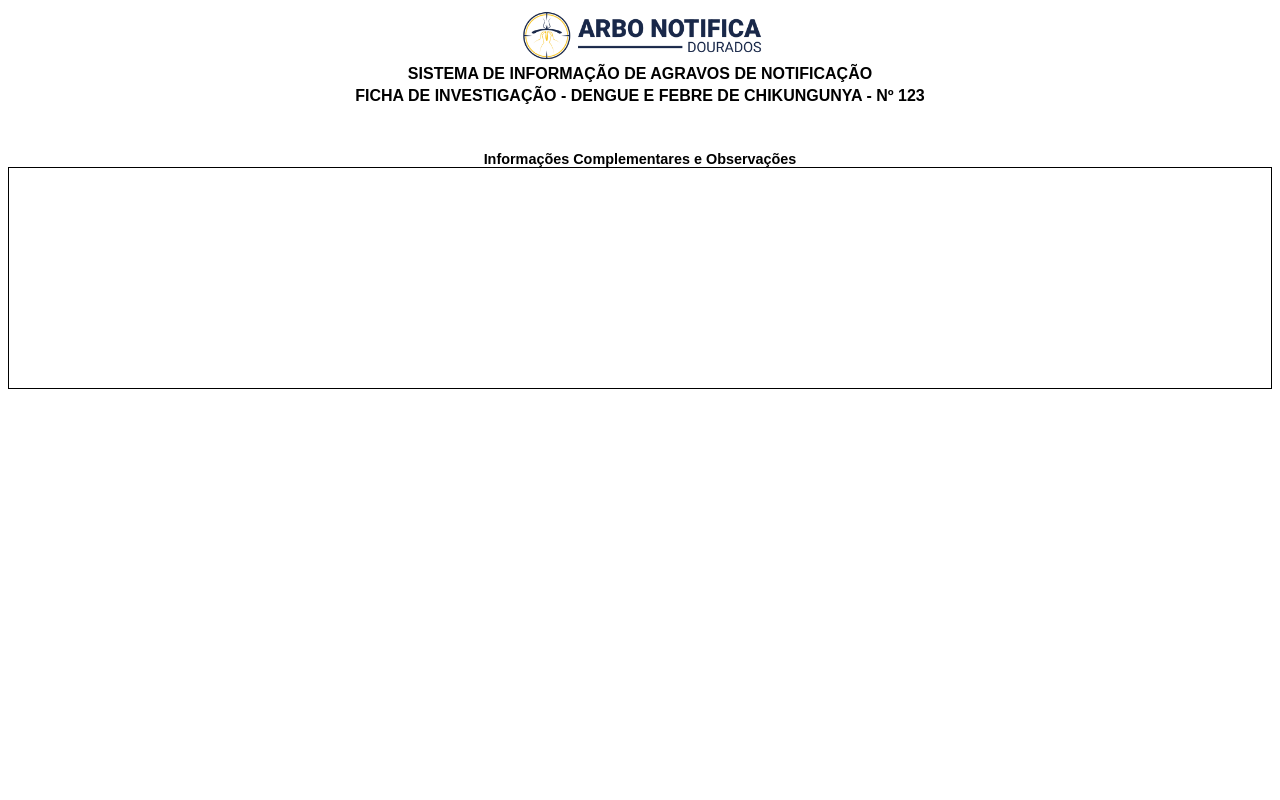
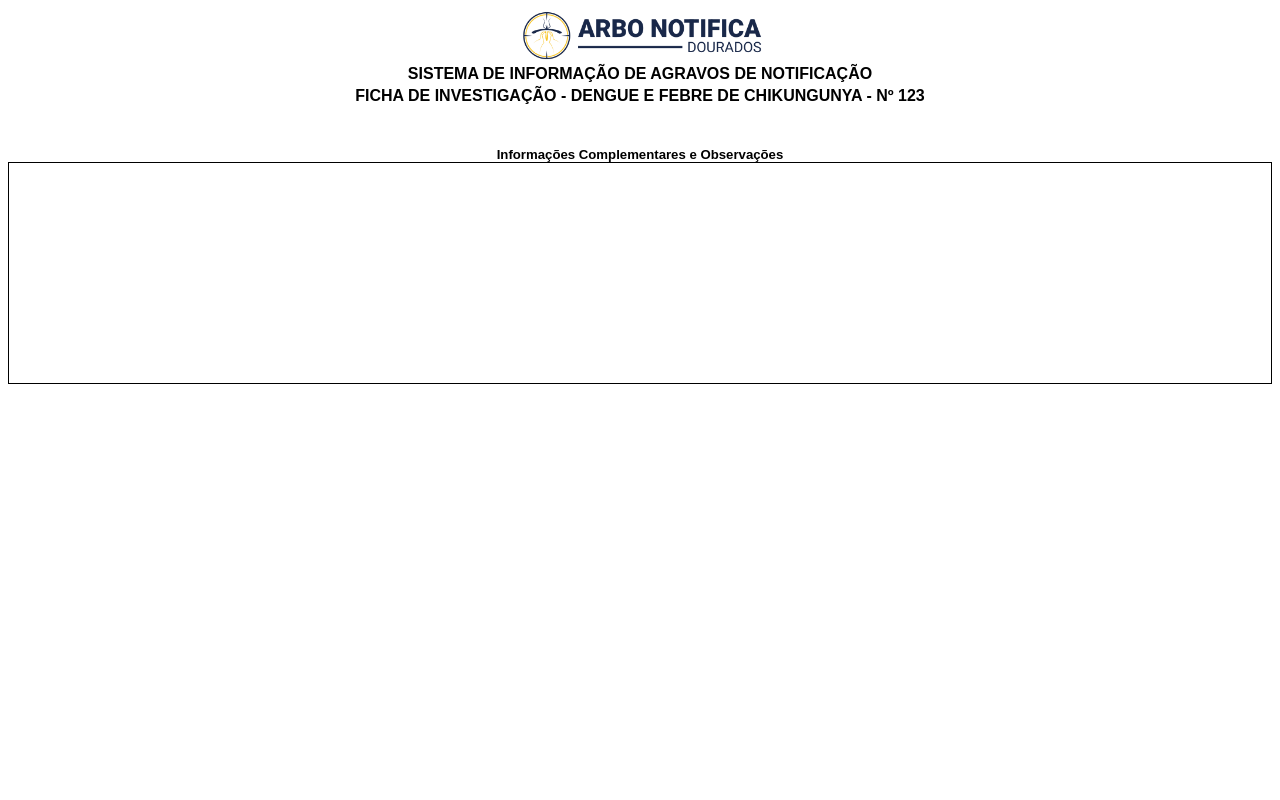
Before and after one commit to brenokcc/notifica, a Django app: template backend/api/templates/ficha/base.html in a window 1280 px wide. Run offline with Django 4.2, Linux system fonts and the light colour scheme; the template is opened without the code that fills it, so the values that code supplies are empty.

Commit message:
Continuação da implementação

```diff
--- a/backend/api/templates/ficha/base.html
+++ b/backend/api/templates/ficha/base.html
@@ -13,7 +13,7 @@
             }
             body{
                 font-family: Arial, Helvetica, sans-serif;
-                font-size: 12px;
+                font-size: 11px;
             }
             table{
                 width: 100%;
```
